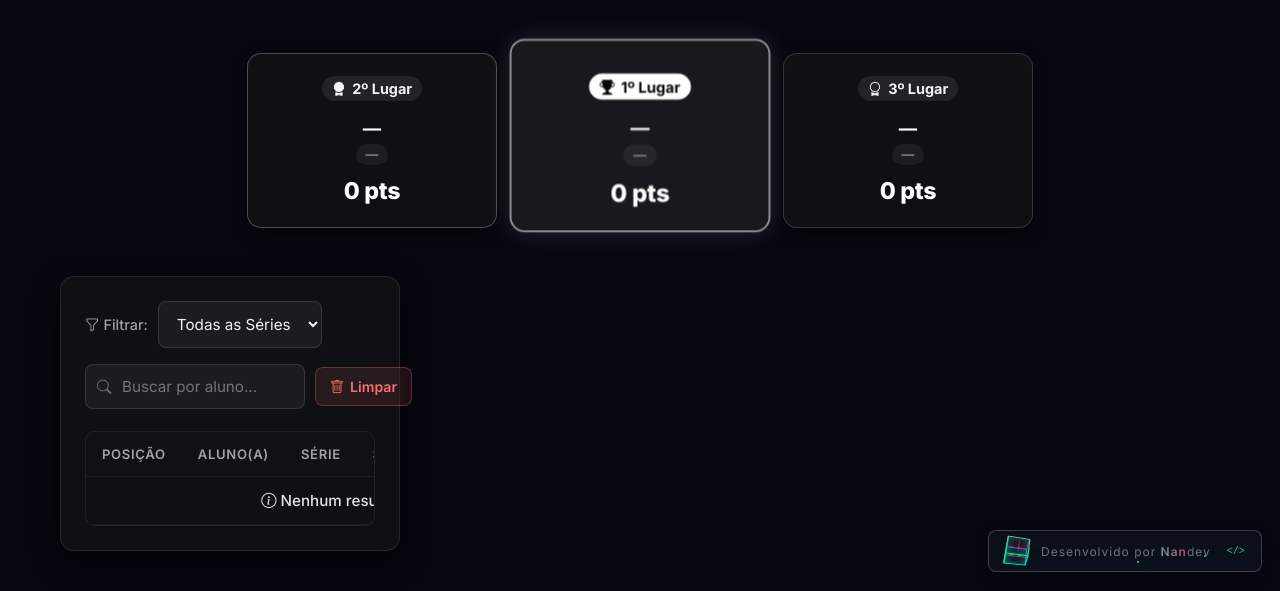
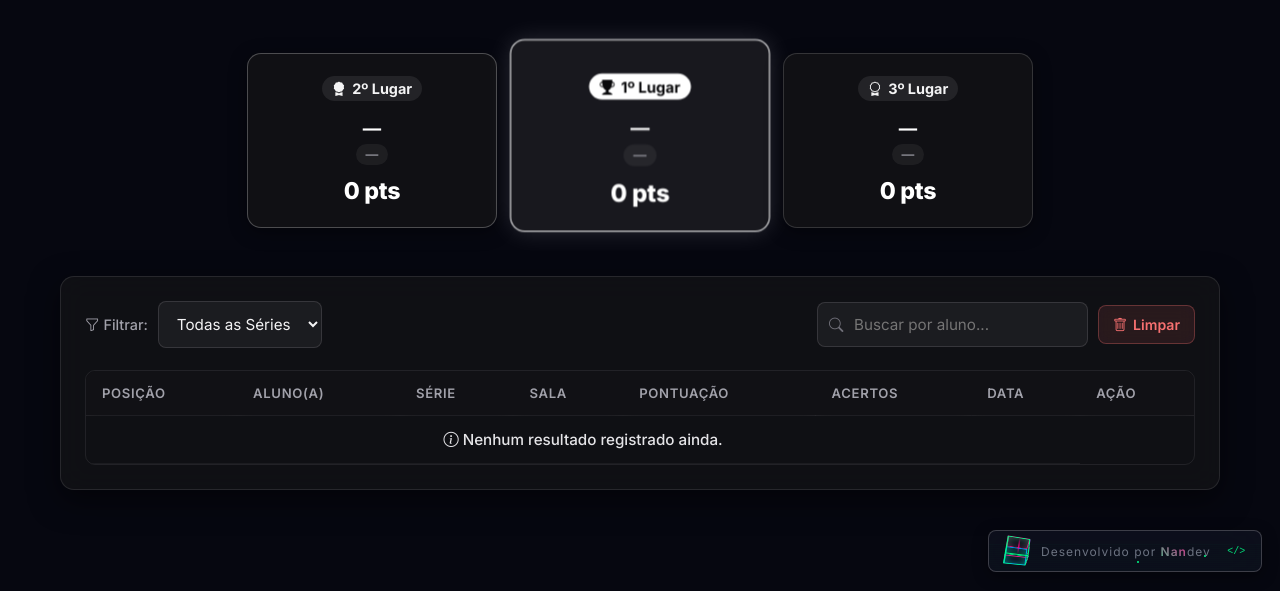
Before and after one commit to Nansinyx26/interact-solar-system, a website with bundled scripts: page web/ranking.html in a window 1280 px wide. Shown: the part 210-801 px from the top of the page. Built offline with nearby package versions, Linux system fonts and the light colour scheme; no server answers; some icons are missing.

Commit message:
Add CSS styles for ranking layout
Added styles for grade ranking and table layout.

```diff
--- a/web/ranking.css
+++ b/web/ranking.css
@@ -941,3 +941,24 @@ html.tema-claro .carregando {
   font-size: 0.85em;
   font-weight: 600;
 }
+/* Ajuste após remoção do formulário Cadastrar Resultado */
+.grade-ranking {
+  display: block;
+  width: 100%;
+}
+
+.cartao-tabela {
+  width: 100%;
+  max-width: none;
+  min-width: 0;
+}
+
+.tabela-wrapper {
+  width: 100%;
+  overflow-x: auto;
+}
+
+.tabela-ranking {
+  width: 100%;
+  min-width: 850px;
+}
```
